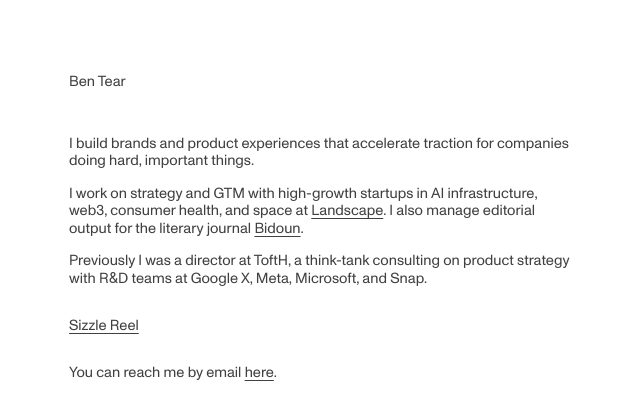
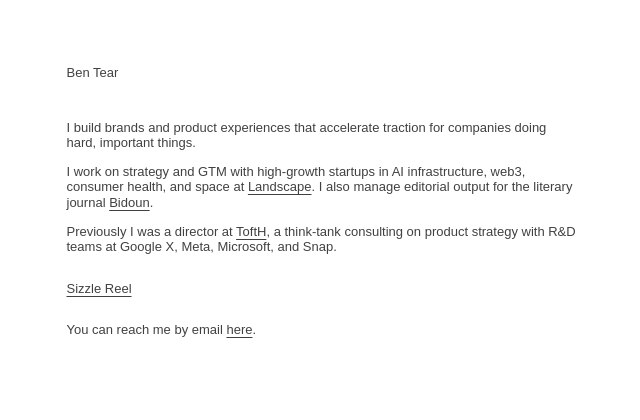
Before and after one commit to bentear/bentear-site, a Next.js app: page / in a window 1280 px wide. Shown: the top 420 px of the page, without its empty margins (318-958 px from the left). Built offline with nearby package versions, Linux system fonts and the light colour scheme.

Commit message:
add ToftH link, change font

```diff
--- a/app/globals.css
+++ b/app/globals.css
@@ -1,11 +1,3 @@
-@font-face {
-  font-family: 'Monument Grotesk';
-  src: url('/fonts/MonumentGrotesk-Regular.woff2') format('woff2');
-  font-weight: 400;
-  font-style: normal;
-  font-display: swap;
-}
-
 * {
   margin: 0;
   padding: 0;
@@ -13,11 +5,11 @@
 }
 
 html {
-  font-size: 11pt;
+  font-size: 13px;
 }
 
 body {
-  font-family: 'Monument Grotesk', -apple-system, BlinkMacSystemFont, sans-serif;
+  font-family: sans-serif;
   font-weight: 400;
   background-color: #ffffff;
   color: rgba(0, 0, 0, 0.75);
@@ -169,37 +161,6 @@
   fill: #fff;
 }
 
-/* Close Button - Mobile only */
-.close-btn {
-  display: none;
-  position: absolute;
-  top: 20px;
-  right: 20px;
-  background: none;
-  border: none;
-  cursor: pointer;
-  padding: 0;
-  opacity: 0.9;
-  transition: opacity 0.2s ease;
-  z-index: 10;
-}
-
-.close-btn:hover {
-  opacity: 1;
-}
-
-.close-btn svg {
-  width: 24px;
-  height: 24px;
-  fill: #fff;
-}
-
-@media (max-width: 768px) {
-  .close-btn {
-    display: flex;
-  }
-}
-
 /* Mobile - fullscreen video */
 @media (max-width: 768px) {
   .modal-content {
@@ -224,104 +185,9 @@
   }
 }
 
-/* Play Button - Glassy Pill */
-.play-button {
-  position: absolute;
-  top: 50%;
-  left: 50%;
-  transform: translate(-50%, -50%);
-  width: 100px;
-  height: 64px;
-  background: rgba(255, 255, 255, 0.25);
-  backdrop-filter: blur(10px);
-  -webkit-backdrop-filter: blur(10px);
-  border: none;
-  border-radius: 32px;
-  cursor: pointer;
-  display: flex;
-  align-items: center;
-  justify-content: center;
-  transition: opacity 0.2s ease, transform 0.2s ease, background 0.2s ease;
-  z-index: 10;
-}
-
-.play-button:hover {
-  transform: translate(-50%, -50%) scale(1.05);
-  background: rgba(255, 255, 255, 0.35);
-}
-
-.play-button.hidden {
-  opacity: 0;
-  pointer-events: none;
-}
-
-.play-button svg {
-  width: 28px;
-  height: 28px;
-  fill: #fff;
-  margin-left: 3px;
-}
-
-/* Custom Controls */
-.video-controls {
-  position: absolute;
-  bottom: 0;
-  left: 0;
-  right: 0;
-  padding: 20px 20px 24px;
-  display: flex;
-  align-items: center;
-  gap: 16px;
-  opacity: 0;
-  transition: opacity 0.3s ease;
-}
-
-.video-controls:hover {
-  opacity: 1;
-}
-
-.control-btn {
-  background: none;
-  border: none;
-  cursor: pointer;
-  padding: 0;
-  display: flex;
-  align-items: center;
-  justify-content: center;
-  opacity: 0.9;
-  transition: opacity 0.2s ease;
-}
-
-.control-btn:hover {
-  opacity: 1;
-}
-
-.control-btn svg {
-  width: 22px;
-  height: 22px;
-  fill: #fff;
-}
-
-/* Progress Bar - Rounded pill that grows */
-.progress-container {
-  flex: 1;
-  height: 16px;
-  background: transparent;
-  cursor: pointer;
-  position: relative;
-}
-
-.progress-bar {
-  height: 100%;
-  background: #fff;
-  border-radius: 8px;
-  width: 0%;
-  min-width: 16px;
-}
-
 @media (max-width: 480px) {
   html {
-    font-size: 10pt;
+    font-size: 12px;
   }
 
   .container {
--- a/app/page.tsx
+++ b/app/page.tsx
@@ -106,7 +106,7 @@
 
           <p>I work on strategy and GTM with high-growth startups in AI infrastructure, web3, consumer health, and space at <a href="https://thisislandscape.com" target="_blank" rel="noopener noreferrer">Landscape</a>. I also manage editorial output for the literary journal <a href="https://bidoun.org" target="_blank" rel="noopener noreferrer">Bidoun</a>.</p>
 
-          <p>Previously I was a director at ToftH, a think-tank consulting on product strategy with R&D teams at Google X, Meta, Microsoft, and Snap.</p>
+          <p>Previously I was a director at <a href="https://tofth.wip.llc/" target="_blank" rel="noopener noreferrer">ToftH</a>, a think-tank consulting on product strategy with R&D teams at Google X, Meta, Microsoft, and Snap.</p>
 
           <div className="spacer-lg"></div>
 
```
